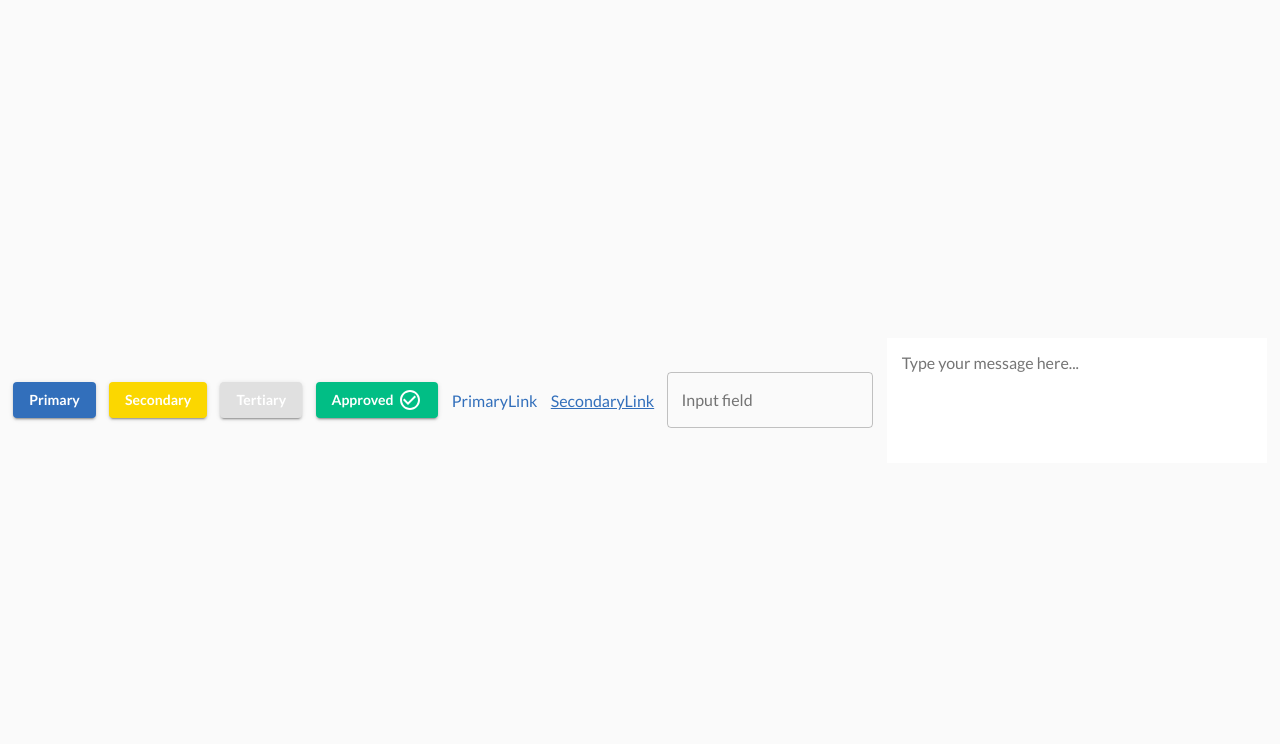
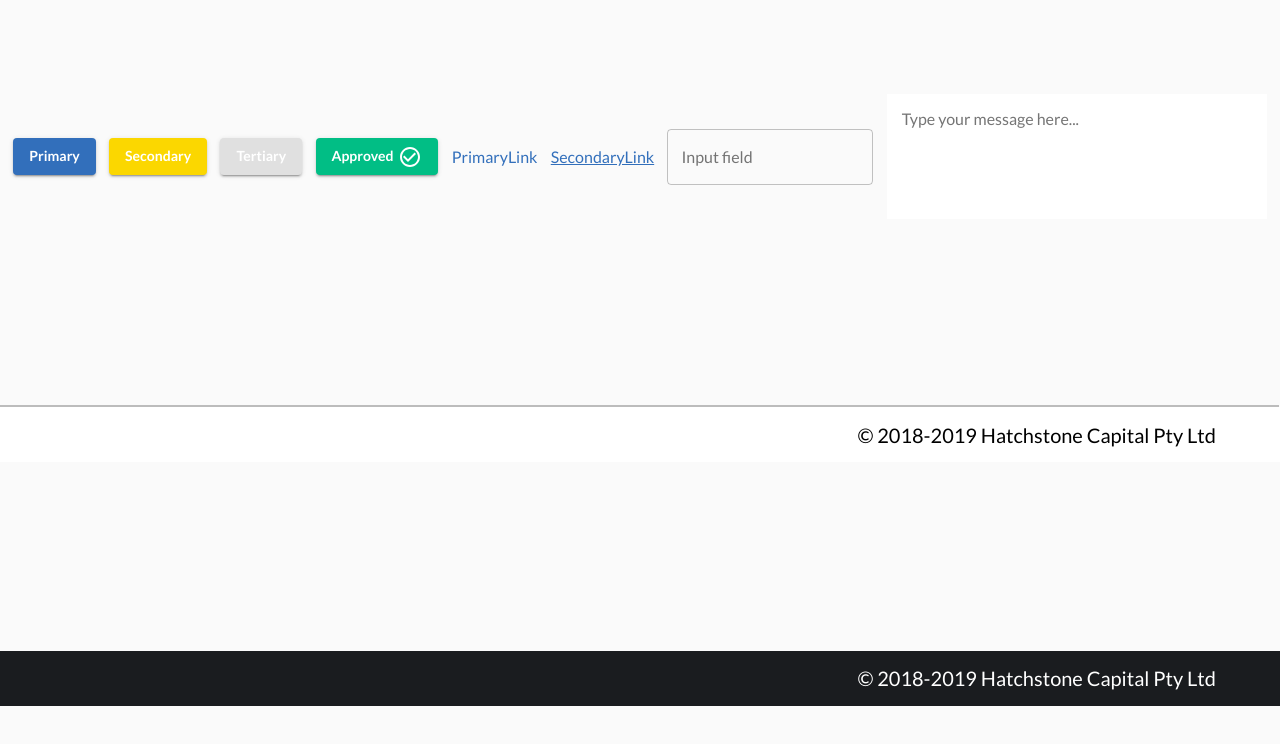
Before and after one commit to tomsmi321/hatchstone-frontend, a React (Create React App) app: page /ui-kit in a window 1280 px wide. Shown: the top 744 px of the page. Built offline with nearby package versions, Linux system fonts and the light colour scheme.

Commit message:
Frontend environment (#7)
* approved button UI Kit component created

* Footer UI kit component added

* Darker Footer UI Kit component added

```diff
--- a/src/components/UIKit.jsx
+++ b/src/components/UIKit.jsx
@@ -1,15 +1,16 @@
 import React from 'react';
 import styled from 'styled-components'
 import { PrimaryButton, SecondaryButton, TertiaryButton, ApprovedButton } from '../uiKit/Button'
-// import { ApprovedButton } from '../uiKit/buttons/ApprovedButton'
 import { PrimaryLink, SecondaryLink } from '../uiKit/Link'
 import { TextField } from '../uiKit/userInput/TextField'
 import { TextArea } from '../uiKit/userInput/TextArea'
+import { Footer, DarkFooter } from '../uiKit/Footer'
 
 const Wrapper = styled.div`
     display: flex;
     justify-content: space-evenly;
     align-items: center;
+    flex-wrap: wrap;
     height: 100vh;
     background-color: #FAFAFA;
 `
@@ -25,6 +26,8 @@ const UIKit = () => {
       <SecondaryLink underline="always">SecondaryLink</SecondaryLink>
       <TextField labelValue="Input field"></TextField>
       <TextArea placeholder="Type your message here..."/>
+      <Footer />
+      <DarkFooter />
     </Wrapper>
   )
 }
--- /dev/null
+++ b/src/uiKit/Footer.jsx
@@ -0,0 +1,39 @@
+import React from 'react'
+import styled from 'styled-components'
+import { Typography } from '@material-ui/core';
+
+const Wrapper = styled.div`
+  height: 55px;
+  width: 100vw;
+  box-shadow: -1px -2px 0px rgba(0, 0, 0, 0.25);
+  background-color: #FFFFFF;
+  font-style: normal;
+  font-weight: normal;
+  color: #000000;
+  display: flex;
+  justify-content: flex-end;
+  align-items: center;
+  padding-right: 5vw;
+`
+
+const DarkWrapper = styled(Wrapper)`
+  background: #1A1C1F;
+  box-shadow: none;
+  color: #FFFFFF;
+`
+
+export const Footer = () => {
+  return(
+    <Wrapper>
+      <Typography variant="h6">© 2018-2019 Hatchstone Capital Pty Ltd</Typography>
+    </Wrapper>
+    )
+}
+
+export const DarkFooter = () => {
+  return(
+    <DarkWrapper>
+      <Typography variant="h6">© 2018-2019 Hatchstone Capital Pty Ltd</Typography>
+    </DarkWrapper>
+    )
+}
```
